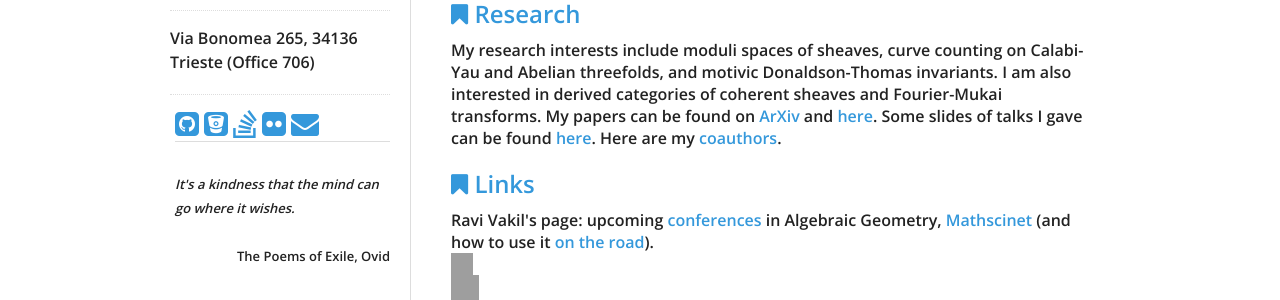
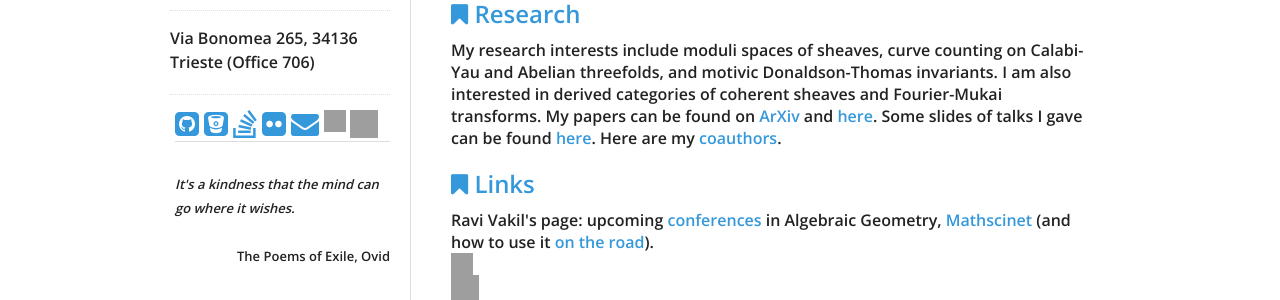
Before and after one commit to atricolfi/atricolfi.github.io, a Jekyll site: the page built from index.html, in a window 1280 px wide. Shown: the part 307-607 px from the top of the page. Built offline with Jekyll 4.4.1, drawn with Linux system fonts in a browser that asks for light colours; grey boxes are pictures that could not be loaded.

Commit message:
Update social.html

```diff
--- a/_includes/social.html
+++ b/_includes/social.html
@@ -68,6 +68,12 @@
   <i class="fa fa-envelope big-icon"></i>
   </a>
   {% endif %}
+        <a href="https://scholar.google.com/citations?user=bGunzxQAAAAJ&hl=en" style="text-decoration: none">
+<img height="22" width="22" src="https://unpkg.com/simple-icons@v3/icons/googlescholar.svg">
+        </a>
+        <a href="https://arxiv.org/search/?query=ricolfi&searchtype=all&source=header" style="text-decoration: none">
+<img height="28" width="28" src="https://unpkg.com/simple-icons@v3/icons/arxiv.svg">
+        </a>
 
 <hr>
 
```
